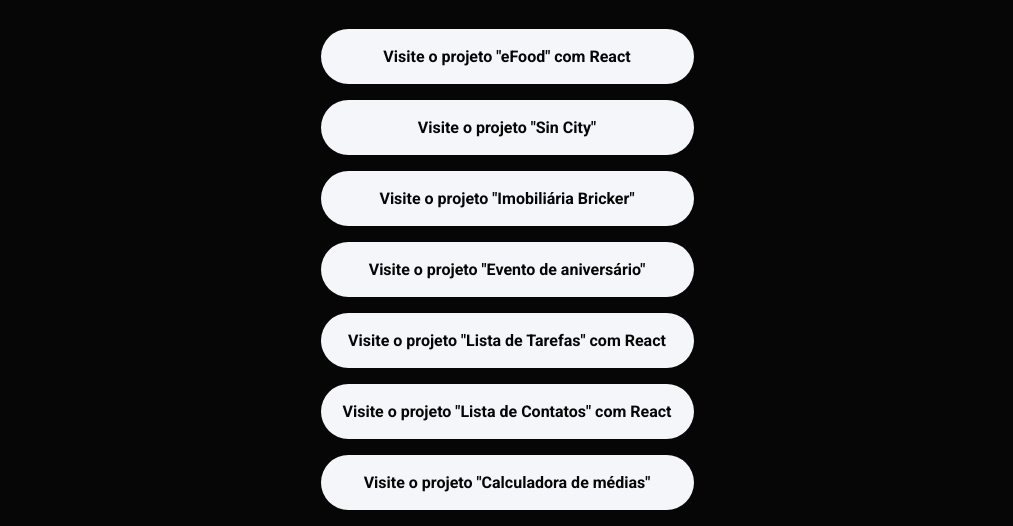
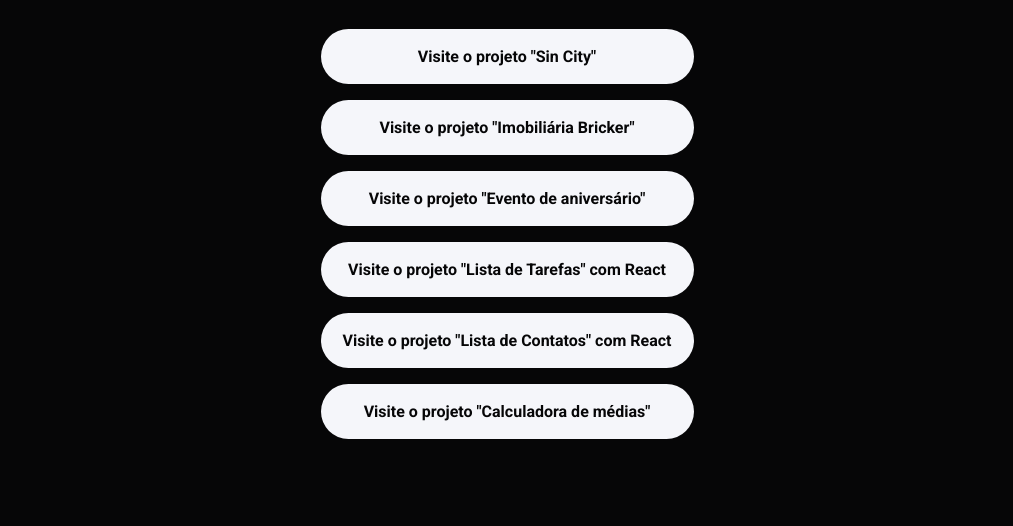
Before and after one commit to VinceMendneck/Arvore-de-links, a website: page index.html in a window 1280 px wide. Shown: the part 420-946 px from the top of the page, without its empty margins (133-1146 px from the left). After the commit the page ends 875 px from the top, so only its background shows below. Drawn offline with Linux system fonts and the light colour scheme.

Commit message:
Update index.html

```diff
--- a/index.html
+++ b/index.html
@@ -31,9 +31,6 @@
         <nav>
             <ul class="project-list">
                 <li class="project-item">
-                    <a href="https://efood-gold-ten.vercel.app/">Visite o projeto "eFood" com React</a>
-                </li>
-                <li class="project-item">
                     <a href="https://site-sincity.vercel.app/">Visite o projeto "Sin City"</a>
                 </li>
                 <li class="project-item">
```
